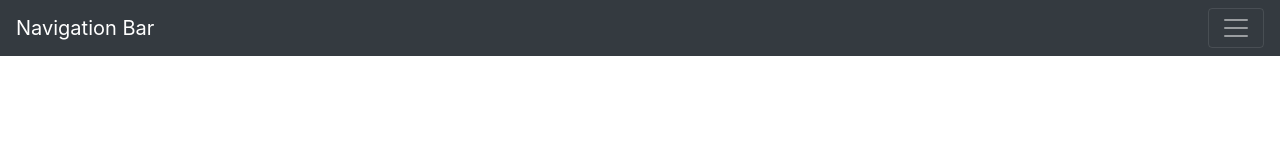
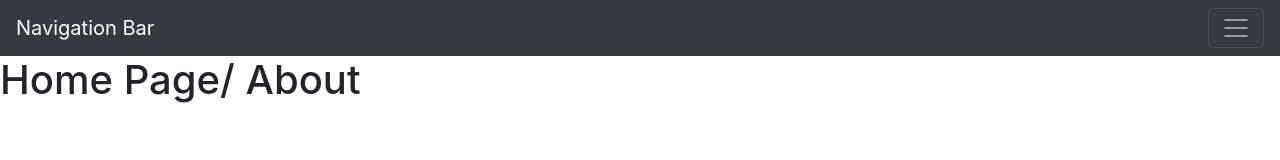
Before and after one commit to ecd334/home, a plain HTML site: page index.html in a window 1280 px wide. Drawn offline with nearby package versions, Linux system fonts and the light colour scheme.

Commit message:
Update index.html

```diff
--- a/index.html
+++ b/index.html
@@ -35,6 +35,7 @@
 		    </ul>
 		  </div>
 		</nav>
+		<h1>Home Page/ About</h1>
 		<script src="https://code.jquery.com/jquery-3.3.1.slim.min.js" integrity="sha384-q8i/X+965DzO0rT7abK41JStQIAqVgRVzpbzo5smXKp4YfRvH+8abtTE1Pi6jizo" crossorigin="anonymous"></script>
 		<script src="https://cdnjs.cloudflare.com/ajax/libs/popper.js/1.14.7/umd/popper.min.js" integrity="sha384-UO2eT0CpHqdSJQ6hJty5KVphtPhzWj9WO1clHTMGa3JDZwrnQq4sF86dIHNDz0W1" crossorigin="anonymous"></script>
 		<script src="https://stackpath.bootstrapcdn.com/bootstrap/4.3.1/js/bootstrap.min.js" integrity="sha384-JjSmVgyd0p3pXB1rRibZUAYoIIy6OrQ6VrjIEaFf/nJGzIxFDsf4x0xIM+B07jRM" crossorigin="anonymous"></script>
```
